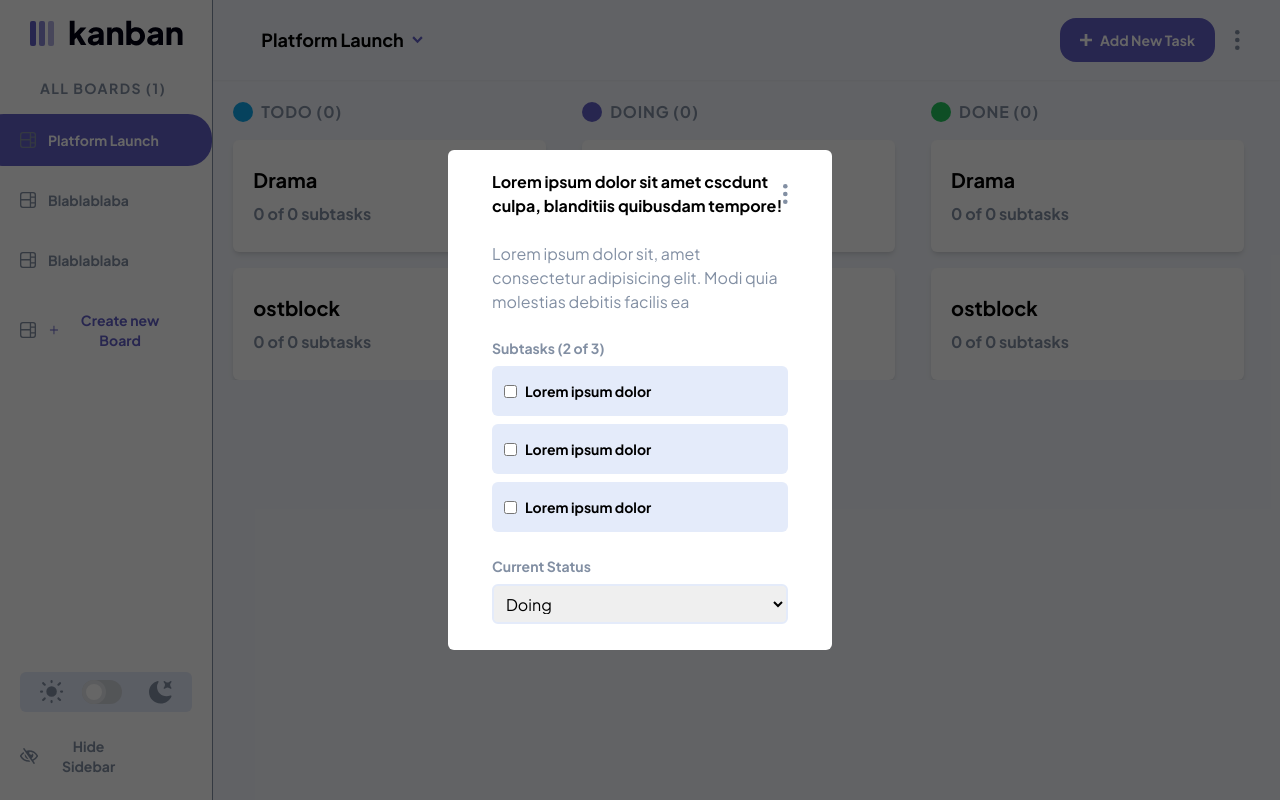
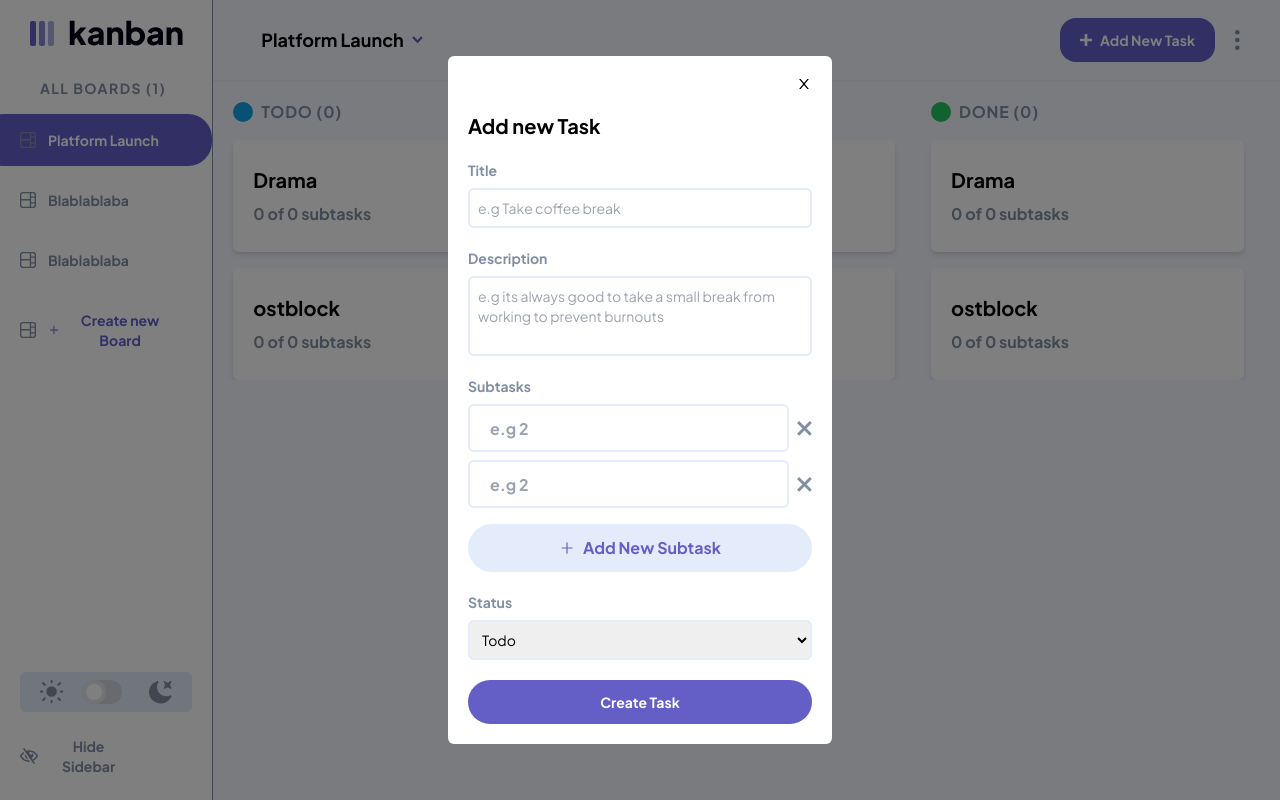
Before and after one commit to danielgen01/kanbanboard-frontend, a React (Vite) app: page / in a window 1280 px wide. Built offline with nearby package versions, Linux system fonts and the light colour scheme.

Commit message:
update add new task form

```diff
--- a/src/App.tsx
+++ b/src/App.tsx
@@ -3,7 +3,7 @@ import "./App.css"
 import Navbar from "./components/Navbar/Navbar"
 import Board from "./components/MainLayout/Board"
 import NewTaskForm from "./components/Forms/AddTask/NewTaskForm"
-import EditTaskForm from "./components/Forms/EditTask/EditTaskForm"
+import ViewTaskForm from "./components/Forms/ViewTask/ViewTask"
 import AddBoardForm from "./components/Forms/AddNewBoard/AddBoardForm"
 import EditBoardForm from "./components/Forms/EditBoard/EditBoard"
 import DeleteBoard from "./components/Forms/DeleteBoard/DeleteBoard"
@@ -16,8 +16,8 @@ function App() {
       {/* <Navbar /> */}
       <Sidebar />
       <Board />
-      {/* <NewTaskForm /> */}
-      <EditTaskForm />
+      <NewTaskForm />
+      {/* <ViewTaskForm /> */}
       {/* <AddBoardForm /> */}
       {/* <EditBoardForm /> */}
       {/* <DeleteBoard /> */}
--- a/src/components/Forms/AddNewBoard/AddColInput.tsx
+++ b/src/components/Forms/AddNewBoard/AddColInput.tsx
@@ -6,10 +6,11 @@ type props = {
 }
 export const AddColInput: React.FC<props> = ({ defaultValue }) => {
   return (
-    <div className="input-element flex justify-between items-center">
+    <div className="input-element flex justify-between items-center gap-2">
       <input
         type="text"
-        className="px-5 border-2 border-bright-gray rounded-md h-12 dark:bg-dark-gray dark:border-medium-gray dark:border dark:text-white font-bold"
+        className="px-5 border-2 border-bright-gray rounded-md h-12 dark:bg-dark-gray dark:border-medium-gray dark:border dark:text-white font-bold
+        w-full"
         placeholder="e.g 2"
         defaultValue={defaultValue}
       />
--- a/src/components/Forms/AddTask/NewTaskForm.tsx
+++ b/src/components/Forms/AddTask/NewTaskForm.tsx
@@ -1,5 +1,7 @@
 import React from "react"
 import { AiOutlineClose } from "react-icons/ai"
+import { AddColInput } from "../AddNewBoard/AddColInput"
+import { AiOutlinePlus } from "react-icons/ai"
 
 const NewTaskForm = () => {
   return (
@@ -46,6 +48,21 @@ const NewTaskForm = () => {
             />
           </div>
 
+          <section className="subtasks flex flex-col gap-2">
+            <label
+              htmlFor=""
+              className="text-sm text-medium-gray font-bold dark:text-white"
+            >
+              Subtasks
+            </label>
+            <AddColInput defaultValue={""} />
+            <AddColInput defaultValue={""} />
+            <button className="flex items-center gap-2 text-dark-purple w-full justify-center mt-2 bg-bright-gray rounded-3xl h-12 font-bold">
+              <AiOutlinePlus className="font-bold" />
+              Add New Subtask
+            </button>
+          </section>
+
           {/* Select box for status  */}
           <div className="input-title-container flex flex-col gap-2">
             <label
--- a/src/components/Forms/EditTask/Subtask.tsx
+++ b/src/components/Forms/ViewTask/Subtask.tsx
@@ -2,7 +2,7 @@ import React from "react"
 
 export const Subtask = () => {
   return (
-    <div className="subtask flex items-center gap-2 w-full bg-bright-gray min-h-[50px] rounded-md px-3
+    <div className="subtask flex items-center gap-2 w-full bg-bright-gray min-h-[50px] rounded-md px-3 hover:bg-bright-purple>
     dark:bg-dark-black">
       <input type="checkbox" name="check-task" id="check-task" className="" />
       <span className="text-sm text-black dark:text-white font-bold">
--- a/src/components/Forms/EditTask/EditTaskForm.tsx
+++ b/src/components/Forms/ViewTask/ViewTask.tsx
@@ -2,7 +2,7 @@ import React from "react"
 import { Subtask } from "./Subtask"
 import ellipsIcon from "../../../../assets/icon-vertical-ellipsis.svg"
 
-const EditTaskForm = () => {
+const ViewTaskForm = () => {
   return (
     <section className="transparent-background absolute top-0 left-0 h-screen w-screen bg-black/60">
       <form
@@ -11,11 +11,11 @@ const EditTaskForm = () => {
       >
         <div className="container-content flex flex-col px-1 py-5 gap-6">
           <div className="headline-and-edit-task-icon flex items-center">
-          <h1 className="text-black dark:text-white font-bold task-title">
-            Lorem ipsum dolor sit amet cscdunt culpa, blanditiis quibusdam
-            tempore!
-          </h1>
-          <img src={ellipsIcon} alt="" />
+            <h1 className="text-black dark:text-white font-bold task-title">
+              Lorem ipsum dolor sit amet cscdunt culpa, blanditiis quibusdam
+              tempore!
+            </h1>
+            <img src={ellipsIcon} alt="" />
           </div>
 
           <p className="text-medium-gray">
@@ -48,9 +48,18 @@ const EditTaskForm = () => {
               id="select-staus"
               className="border-bright-gray border-2 h-10 rounded-md px-2"
             >
-              <option className="text-black dark:text-white" value="Doing">Doing</option>
-              <option className="text-black dark:text-white" value="Done">Done</option>
-              <option className="text-black dark:text-white" value="Todo">Todo</option>
+              <option
+                className="text-medium-gray dark:text-white"
+                value="Doing"
+              >
+                Doing
+              </option>
+              <option className="text-medium-gray dark:text-white" value="Done">
+                Done
+              </option>
+              <option className="text-medium-gray dark:text-white" value="Todo">
+                Todo
+              </option>
             </select>
           </section>
         </div>
@@ -59,4 +68,4 @@ const EditTaskForm = () => {
   )
 }
 
-export default EditTaskForm
+export default ViewTaskForm
```
